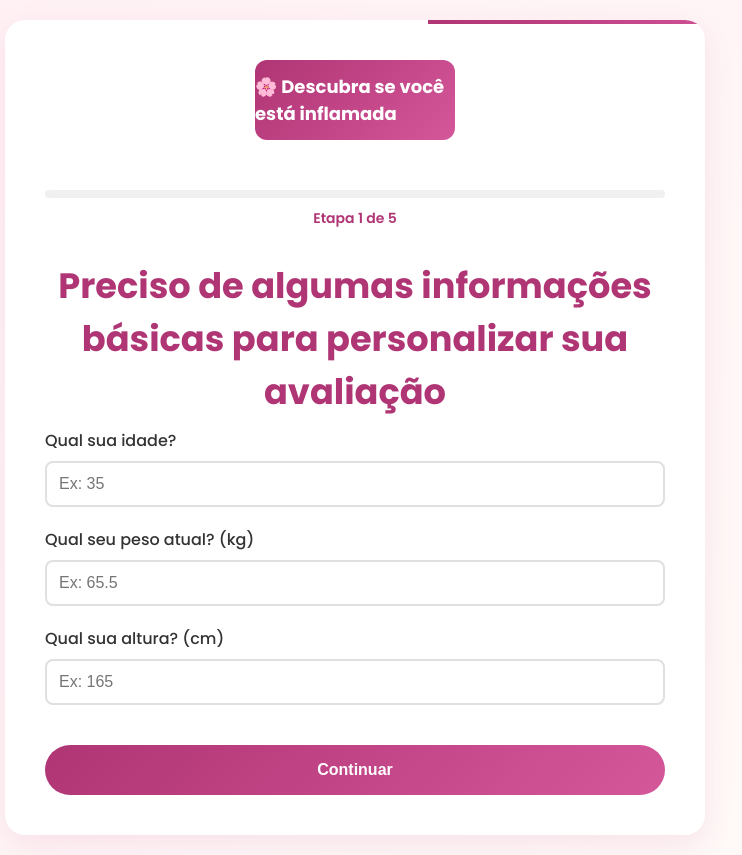
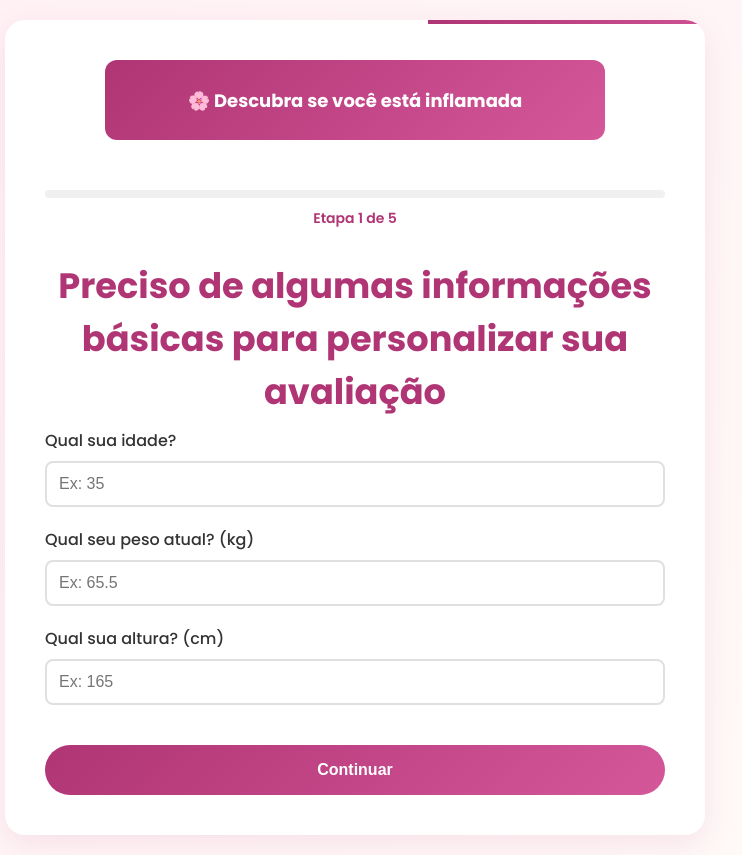
Before and after one commit to renataborbanutri/inflamada, a plain HTML site: page index.html in a window 1280 px wide. Shown: the whole page, without its empty margins (285-1027 px from the left). Drawn offline with Linux system fonts and the light colour scheme.

Commit message:
Update index.html

```diff
--- a/index.html
+++ b/index.html
@@ -27,7 +27,7 @@
     @keyframes shimmer { 0%{transform:translateX(-100%)} 100%{transform:translateX(100%)} }
 
     .logo {
-      display: block; margin: 0 auto 50px; max-width: 200px; height: 80px;
+      display: block; margin: 0 auto 50px; max-width: 500px; height: 80px;
       background: linear-gradient(135deg, #b03574, #d4579a); border-radius: 12px;
       display: flex; align-items: center; justify-content: center; color: white;
       font-weight: 700; font-size: 18px;
```
